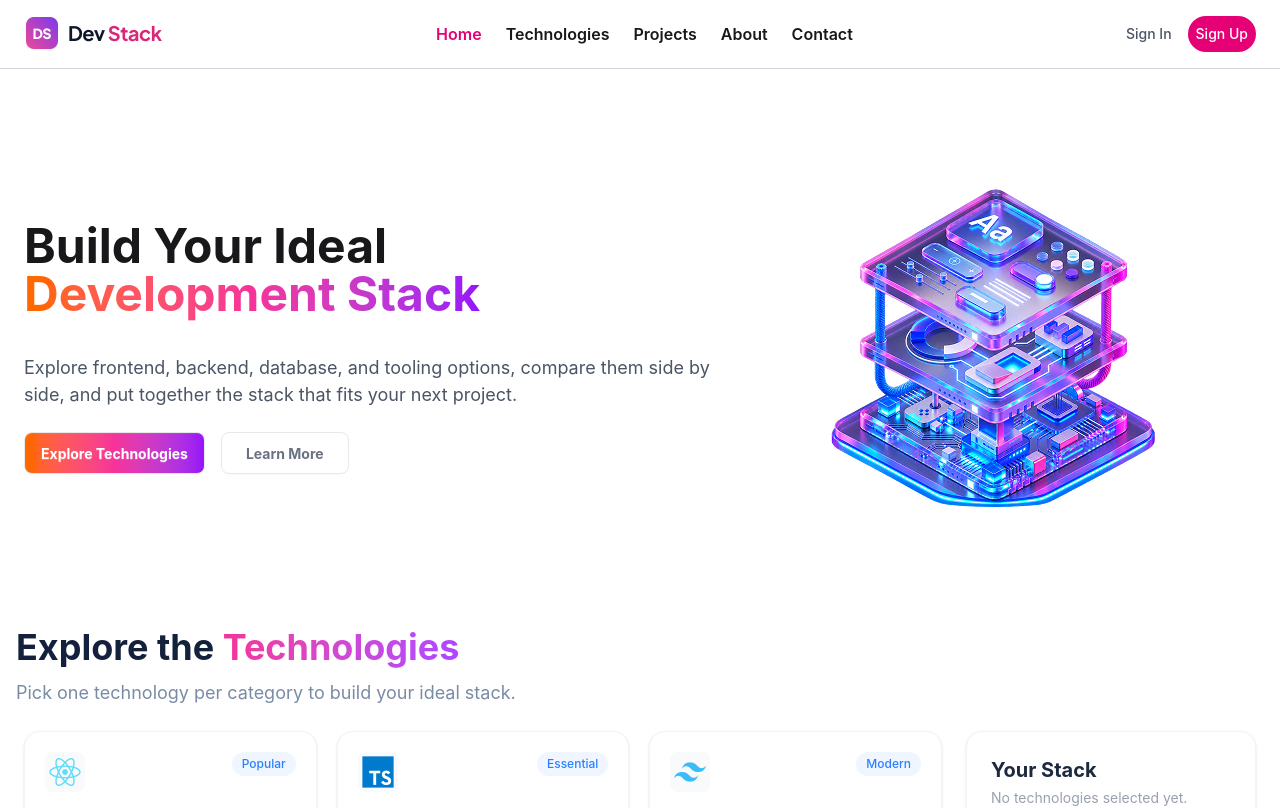
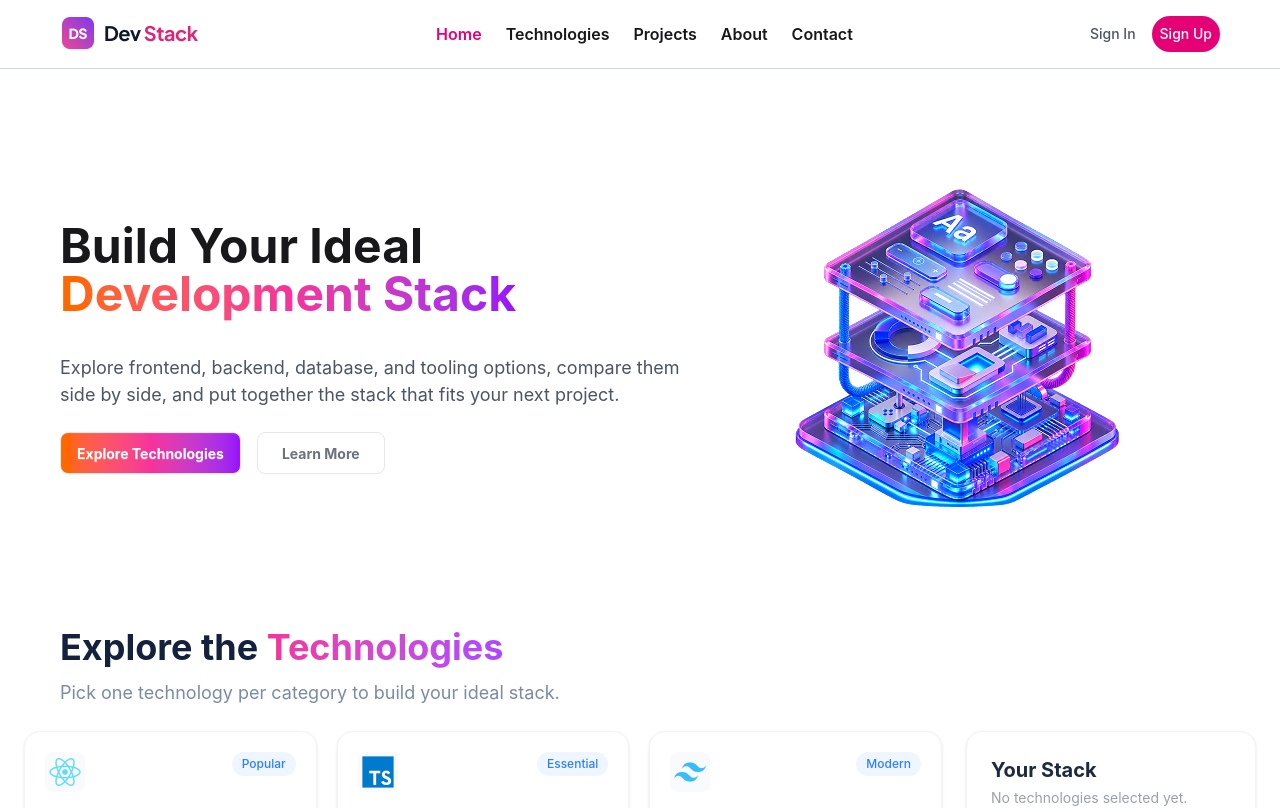
Before and after one commit to tahsinmesbhaturzo-blip/assignment-05, a React (Vite) app: page / in a window 1280 px wide. Shown: the top 808 px of the page. Built offline with nearby package versions, Linux system fonts and the light colour scheme.

Commit message:
final commit

```diff
--- a/src/components/Selected.tsx
+++ b/src/components/Selected.tsx
@@ -40,7 +40,7 @@ const Selected = ({ selectedTechs, onRemove, onRemoveAll }: SelectedProps) => {
                 className="text-gray-400 hover:text-red-500 transition p-1"
                 aria-label="Remove item"
               >
-                ✕
+                ❌
               </button>
             </div>
           ))}
--- a/src/index.css
+++ b/src/index.css
@@ -1,2 +1,12 @@
 @import "tailwindcss";
 @plugin "daisyui";
+
+.container {
+  width: 100%;
+  max-width: 1200px;
+  margin-left: auto;
+  margin-right: auto;
+  padding-left: 20px;
+  padding-right: 20px;
+  box-sizing: border-box;
+}
```
